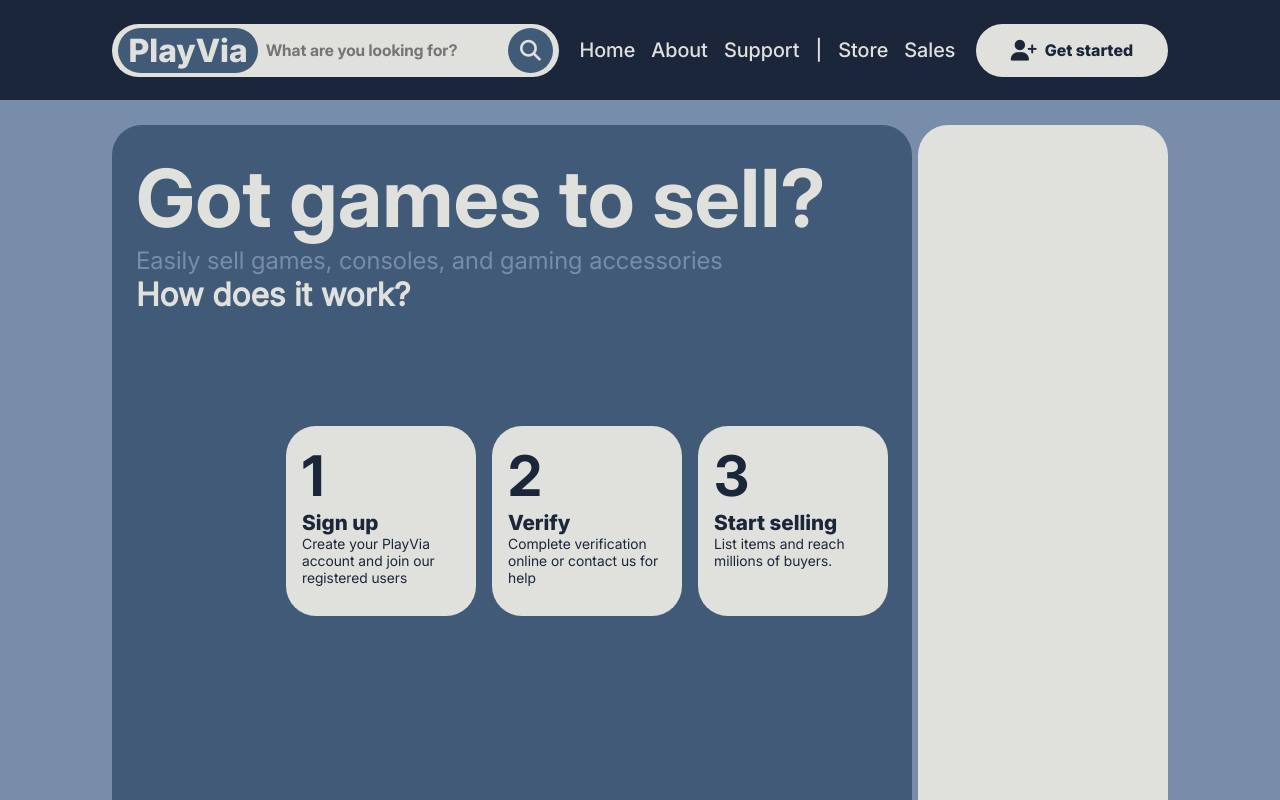
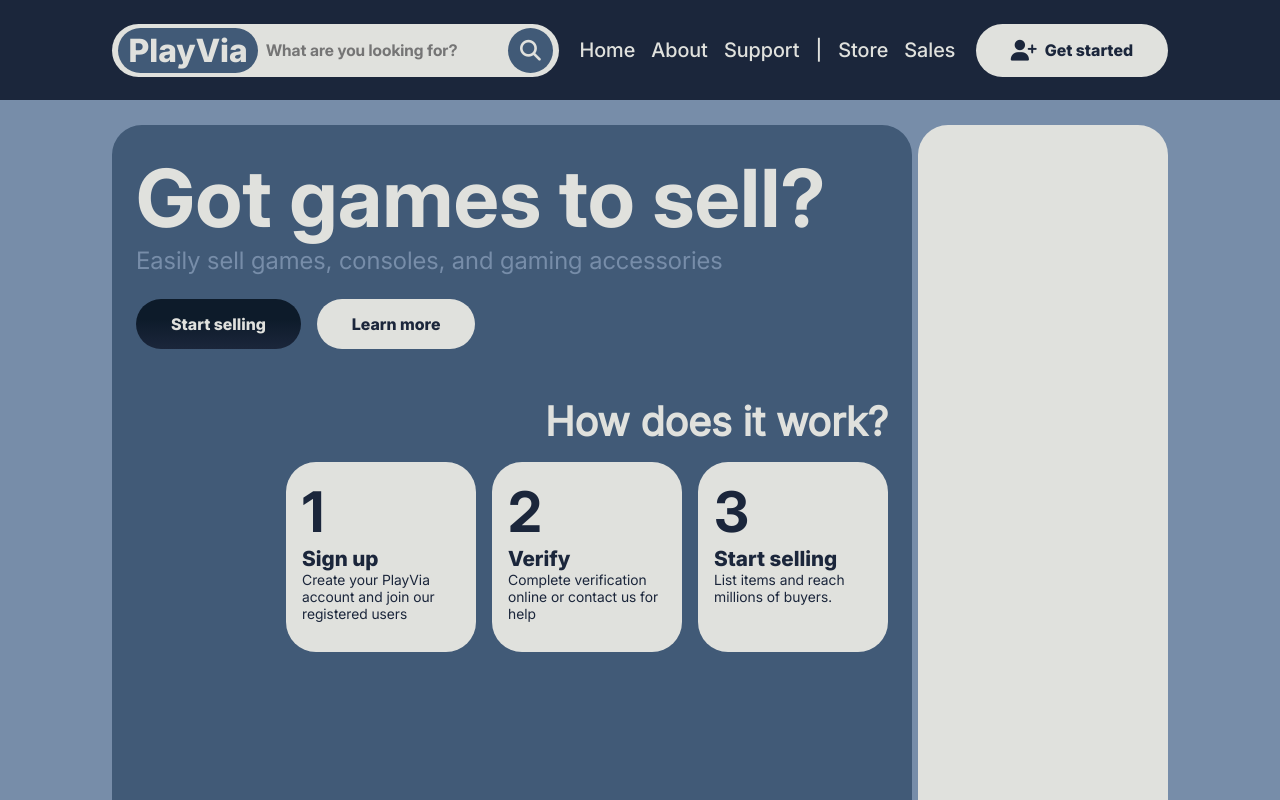
Before and after one commit to M4ngirdas/game-store, a plain HTML site: page src/main/index.html in a window 1280 px wide. Shown: the top 800 px of the page. Drawn offline with Linux system fonts and the light colour scheme.

Commit message:
changes 05-18

```diff
--- a/src/main/index.html
+++ b/src/main/index.html
@@ -53,7 +53,12 @@
                 <div class="home-main">
                     <h1>Got games to sell?</h1>
                     <h2>Easily sell games, consoles, and gaming accessories</h2>
-                    <h3>How does it work?</h3>
+                    <div class="home-main-btns">
+                        <button>Start selling</button>
+                        <button id="home-main-btn2">Learn more</button>
+                    </div>
+                    <div class="how-it-works-container">
+                        <h3 id="how-it-works-title">How does it work?</h3>
                         <div class="how-it-works-div">
                             <div class="how-it-works">
                                 <h1>1</h1>
@@ -72,6 +77,7 @@
                             </div>
                         </div>
                     </div>
+                </div>
                 <div class="home-side">
                 </div>
             </div>
--- a/src/main/style.css
+++ b/src/main/style.css
@@ -210,7 +210,7 @@ header {
 .home-main,
 .home-side {
     border-radius: 30px;
-    height: 1000px;
+    height: 1200px;
     padding: 1.5rem;
 }
 
@@ -233,30 +233,55 @@ header {
     color: var(--primary);
 }
 
-.home-main h3 {
+.home-main-btns {
+    display: flex;
+    gap: 1rem;
+    margin-top: 1.5rem;
+}
+
+.home-main-btns button {
+    background: var(--accent);
+    color: var(--text-color);
+    border: none;
+    padding: 15px 35px;
+    border-radius: 30px;
+    cursor: pointer;
+    font-family: 'Inter XB', 'Inter', Arial, Helvetica, sans-serif;
+    font-size: 1rem;
+}
+
+#home-main-btn2 {
+    background: var(--text-color);
+    color: var(--secondary);
+}
+
+.how-it-works-container {
+    margin-top: 3rem;
+}
+
+.how-it-works-div,
+#how-it-works-title {
+    display: flex;
+    justify-content: flex-end;
+}
+
+#how-it-works-title {
     font-family: 'Inter', Arial, Helvetica, sans-serif;
-    font-size: 2rem;
+    font-size: 2.5rem;
+    margin-bottom: 1rem;
 }
 
 .how-it-works-div {
-    display: flex;
-    justify-content: flex-end;
-    align-items: flex-end;
     gap: 1rem;
-    margin-top: 7rem;
 }
 
 .how-it-works {
-    display: flex;
-    flex-direction: column;
-    text-align: left;
     padding: 1rem;
     border-radius: 30px;
     background-color: var(--text-color);
     color: var(--secondary);
     height: 190px;
     width: 190px;
-
 }
 
 .how-it-works h1 {
```
Lines whose indentation alone changed are shown as unchanged.
